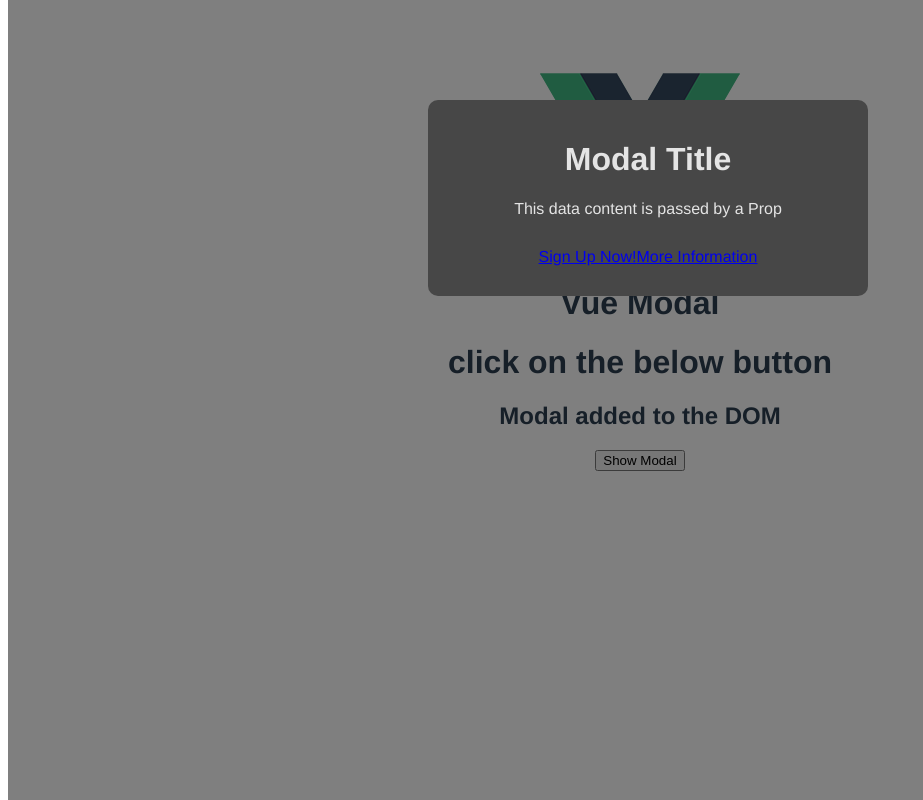
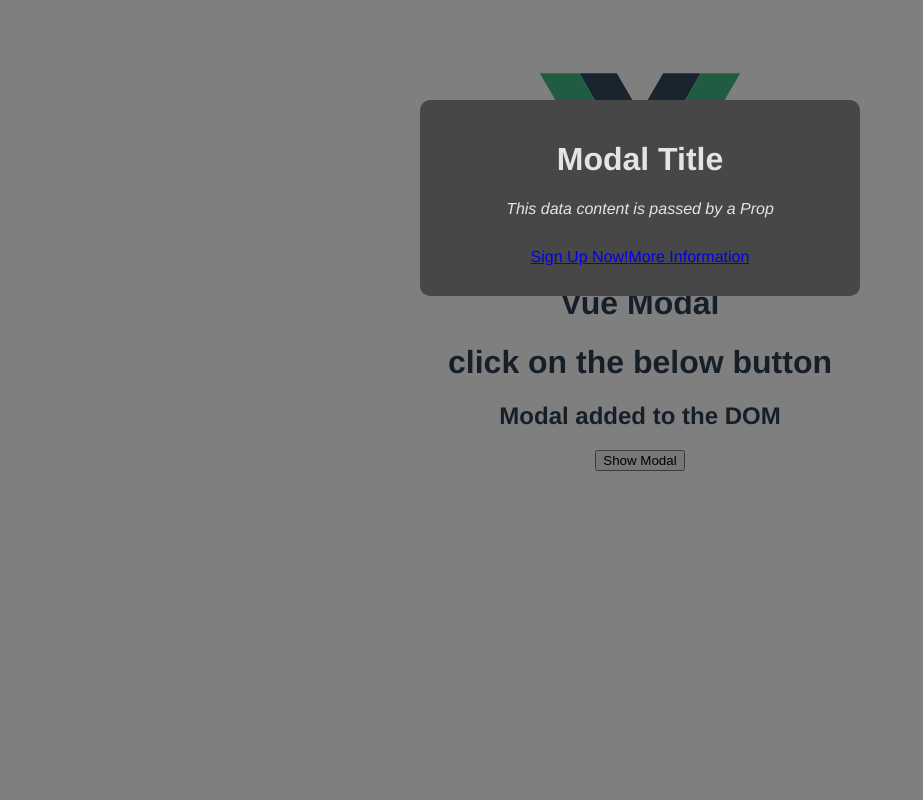
Before and after one commit to Chandanindalkar/vueapp, a Vue app: page / in a window 1280 px wide. Both pictures are taken after a click on the button "Show Modal". Shown: the whole page, without its empty margins (0-923 px from the left). Built offline with nearby package versions, Linux system fonts and the light colour scheme.

Commit message:
named slots finished

```diff
--- a/package.json
+++ b/package.json
@@ -3,7 +3,7 @@
   "version": "0.1.0",
   "private": true,
   "scripts": {
-    "serve": "vue-cli-service serve",
+    "dev": "vue-cli-service serve",
     "build": "vue-cli-service build",
     "lint": "vue-cli-service lint"
   },
--- a/src/App.vue
+++ b/src/App.vue
@@ -41,12 +41,12 @@ export default {
     theme="dark"
     @close="toggleModal"
   >
-    <h1>Modal Title</h1>
-    <p>This data content is passed by a Prop</p>
-    <template v-slot:links>
-      <a href="#">Sign Up Now!</a>
-      <a href="#">More Information</a>
-    </template>
+  <template v-slot:links>
+    <a href="#">Sign Up Now!</a>
+    <a href="#">More Information</a>
+  </template>
+  <h1>Modal Title</h1>
+  <p>This data content is passed by a Prop</p>
   </ModalView>
   <button @click="toggleModal">Show Modal</button>
 </template>
--- /dev/null
+++ b/src/assets/global.css
@@ -0,0 +1,7 @@
+body {
+    margin: 0;
+}
+
+p {
+    font-style: italic;
+}
--- a/src/components/ModalView.vue
+++ b/src/components/ModalView.vue
@@ -1,29 +1,28 @@
+<template>
+  <div class="backdrop" @click.self="closeModal">
+    <div class="modal"
+      :class="{dark: theme === 'dark'}"
+    >
+      <slot>
+        This data is shown when a template is not Passed
+      </slot>
+      <div class="actions">
+        <slot name="links"></slot>
+      </div>
+    </div>
+  </div>
+</template>
+
 <script>
 export default {
-  props: ['modalTitle', 'modalContent', 'theme'],
+  props: ['theme'],
   methods: {
     closeModal() {
       this.$emit('close')
     }
   }
 }
-
 </script>
-
-<template>
-  <div class="backdrop" @click.self="closeModal">
-    <div class="modal"
-      :class="{dark: theme === 'dark'}"
-    >
-      <slot></slot>
-      <div class="actions">
-        <slot name="links">
-          This data is shown when a template is not Passed
-        </slot>
-      </div>
-    </div>
-  </div>
-</template>
 
 <style scoped>
   .modal {
@@ -52,8 +51,8 @@ export default {
   .modal .actions {
     text-align: center;
     margin: 30px 0 10px 0;
-    color: #333;
   }
+
   .modal .actions a {
     color: #333;
     padding: 8px;
--- a/src/main.js
+++ b/src/main.js
@@ -1,4 +1,8 @@
 import { createApp } from 'vue'
 import App from './App.vue'
+// global styles
+import './assets/global.css'
 
-createApp(App).mount('#app')
+const app = createApp(App)
+
+app.mount('#app')
```
